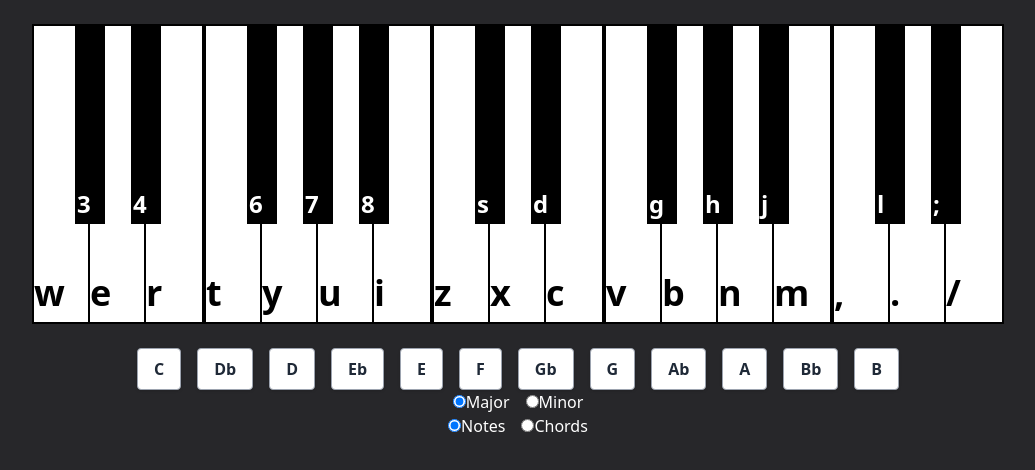
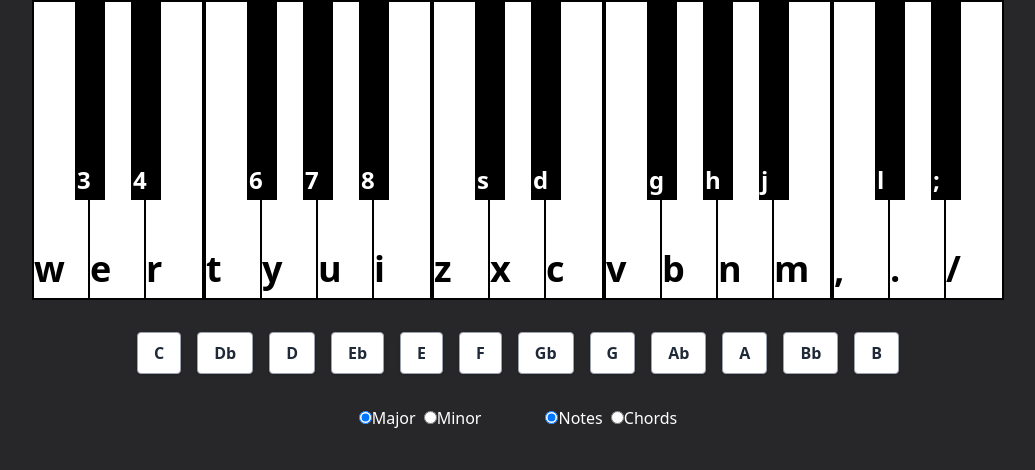
Before and after one commit to vanbrantley/keyboard, a Next.js app: page / in a window 1280 px wide. Shown: the top 470 px of the page, without its empty margins (122-1157 px from the left). Built offline with nearby package versions, Linux system fonts and the light colour scheme.

Commit message:
Change flex direction for radio buttons

```diff
--- a/src/components/MajorMinorRadio.tsx
+++ b/src/components/MajorMinorRadio.tsx
@@ -9,7 +9,7 @@ const MajorMinorRadio = observer(() => {
 
     return (
 
-        <div className="flex space-x-4">
+        <div className="flex space-x-2">
             <label className="text-white">
                 <input
                     type="radio"
--- a/src/components/NoteButtons.tsx
+++ b/src/components/NoteButtons.tsx
@@ -36,7 +36,7 @@ const NoteButtons = observer((props: INoteButtonsProps) => {
                     key={note}
                     onClick={() => handleScaleButtonClick(index)}
                     className={`${selectedIndex === index ? 'bg-gray-500 text-white' : 'bg-white hover:bg-gray-100 text-gray-800'
-                        } font-semibold py-2 px-4 border border-gray-400 rounded shadow`}
+                        } font-semibold py-2 px-4 border border-gray-400 rounded shadow flex justify-center items-center`}
                 >
                     {note}
                 </button>
--- a/src/components/NotesChordsRadio.tsx
+++ b/src/components/NotesChordsRadio.tsx
@@ -9,7 +9,7 @@ const NotesChordsRadio = observer(() => {
 
     return (
 
-        <div className="flex space-x-4">
+        <div className="flex space-x-2">
             <label className="text-white">
                 <input
                     type="radio"
--- a/src/pages/index.tsx
+++ b/src/pages/index.tsx
@@ -67,22 +67,23 @@ const Home = observer(() => {
   });
 
   return (
+
     <div>
       {currentLayout === Layout.Desktop && (
         <div className="h-screen flex">
           <div className="w-full">
 
-            <div className="h-3/5 flex flex-col items-center">
+            <div className="h-3/5 flex flex-col items-center space-y-8">
               {showLab ? (
                 <ProgressionLab />
               ) : (
                 <>
-                  <br></br>
                   <Keyboard scaleNotes={scaleNotes.slice(0, 8)} />
-                  <br></br>
                   <NoteButtons layout={Layout.Desktop} />
+                  <div className="flex space-x-16">
                     <MajorMinorRadio />
                     <NotesChordsRadio />
+                  </div>
                 </>
               )}
 
@@ -106,25 +107,28 @@ const Home = observer(() => {
 
         </div>
       )}
+
       {currentLayout === Layout.Mobile && (
         <div className="h-screen flex">
           <div className="w-full">
 
-            <div className="h-1/5 flex flex-col items-center">
+            <div className="h-1/2 space-y-8">
+
+              <div className="flex flex-col items-center">
                 <br></br>
                 <MiniKeyboard scaleNotes={scaleNotes.slice(0, 8)} />
               </div>
-            <div className="h-1/5 flex flex-col items-center">
+              <div className="flex flex-col items-center space-y-4">
 
-              <br></br>
-              <NoteButtons layout={Layout.Mobile} />
+                <div className="flex space-x-16">
                   <MajorMinorRadio />
                   <NotesChordsRadio />
+                </div>
+                <NoteButtons layout={Layout.Mobile} />
 
               </div>
-            <div className="h-3/5 flex flex-col items-center">
-              <br></br>
-              <br></br>
+            </div>
+            <div className="h-1/2 flex flex-col items-center">
 
               {isChord ? (
                 <ChordButtons layout={currentLayout} />
@@ -135,28 +139,32 @@ const Home = observer(() => {
             </div>
 
           </div>
-
         </div>
       )}
+
       {currentLayout === Layout.MobileLandscape && (
         <div className="h-screen flex">
           <div className="w-full">
 
-            <div className="h-2/6 flex flex-col items-center justify-center">
+            <div className="h-1/2 space-y-2">
+
+              <div className="flex flex-col items-center justify-center">
                 <MiniKeyboard scaleNotes={scaleNotes.slice(0, 8)} />
               </div>
 
-            <div className="h-2/6 flex flex-col items-center justify-center">
+              <div className="flex flex-col items-center justify-center space-y-2">
 
-              <br></br>
+                <div className="flex space-x-16">
                   <MajorMinorRadio />
                   <NotesChordsRadio />
+                </div>
+
                 <NoteButtons layout={Layout.MobileLandscape} />
 
-              <br></br>
+              </div>
             </div>
 
-            <div className="h-2/6 flex justify-center">
+            <div className="h-1/2 flex justify-center">
 
               {isChord ? (
                 <ChordButtons layout={currentLayout} />
@@ -168,7 +176,6 @@ const Home = observer(() => {
           </div>
         </div>
       )}
-
 
       <div>
         {chordFiles}
--- a/src/styles/globals.css
+++ b/src/styles/globals.css
@@ -74,18 +74,24 @@
 /* Mini keyboard class stylings */
 .minikey {
   background-color: white;
-  height: 102px;
-  width: 20.4px;
+  height: 91.8px;
+  /* 102px * 0.9 */
+  width: 18.36px;
+  /* 20.4px * 0.9 */
   border: 2px solid black;
 }
 
 .minikey.flat {
   position: relative;
   background-color: black;
-  margin-left: -5.78px;
-  margin-right: -5.78px;
-  height: 68px;
-  width: 10.2px;
+  margin-left: -5.202px;
+  /* -5.78px * 0.9 */
+  margin-right: -5.202px;
+  /* -5.78px * 0.9 */
+  height: 61.2px;
+  /* 68px * 0.9 */
+  width: 9.18px;
+  /* 10.2px * 0.9 */
   z-index: 2;
 }
 
```
Lines whose indentation alone changed are shown as unchanged.
